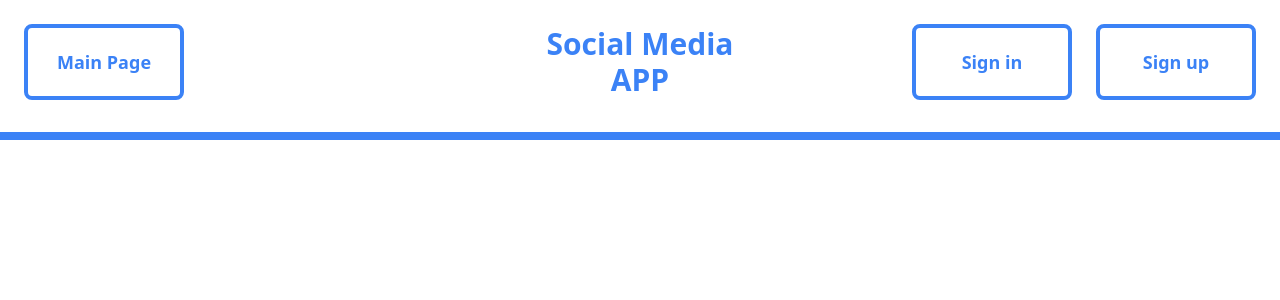
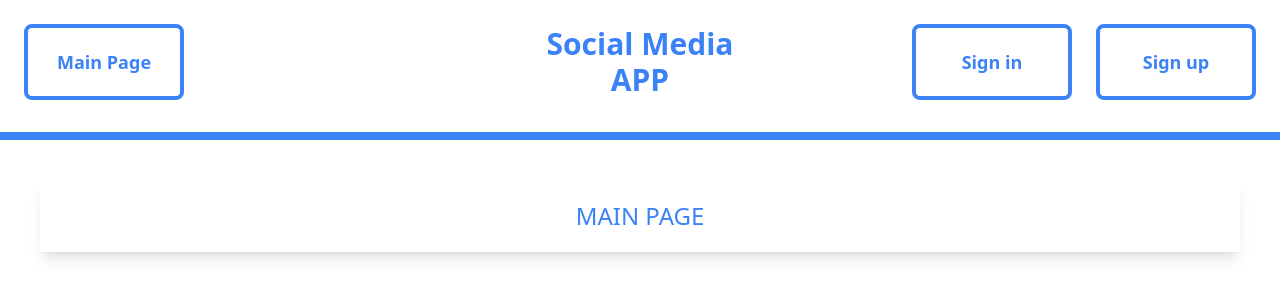
Before and after one commit to OskarProgrammer/Social-Media, a React (Vite) app: page / in a window 1280 px wide. Shown: the top 300 px of the page. Built offline with nearby package versions, Linux system fonts and the light colour scheme.

Commit message:
Creating MainPage

```diff
--- a/src/App.jsx
+++ b/src/App.jsx
@@ -8,11 +8,14 @@ import './App.css'
 // importing layouts
 import { MainLayout } from './layouts/MainLayout'
 
+// importing pages
+import { MainPage } from "./pages/MainPage"
+
 
 // creating router
 const router = createBrowserRouter(createRoutesFromElements(
   <Route path="/" element={<MainLayout/>}>
-
+    <Route index element={<MainPage/>}/>
 
   </Route>
 ))
--- a/src/layouts/MainLayout.jsx
+++ b/src/layouts/MainLayout.jsx
@@ -1,6 +1,8 @@
+
+// importing functions and components from react library
+import { Outlet } from "react-router-dom"
 
 // importing components
-import { Outlet } from "react-router-dom"
 import { NavBar } from "../components/NavBar"
 
 
@@ -10,7 +12,7 @@ export const MainLayout = () => {
     return (
         <>
             <NavBar />
-            <div className="m-5 flex justify-center text-white text-2xl p-5">
+            <div className="m-10 flex justify-center text-blue-500 text-2xl p-5 shadow-lg">
                 <Outlet />
             </div>
         </>
--- /dev/null
+++ b/src/pages/MainPage.jsx
@@ -0,0 +1,9 @@
+
+export const MainPage = () => {
+
+    return (
+        <>
+            MAIN PAGE
+        </>
+    )
+}
```
